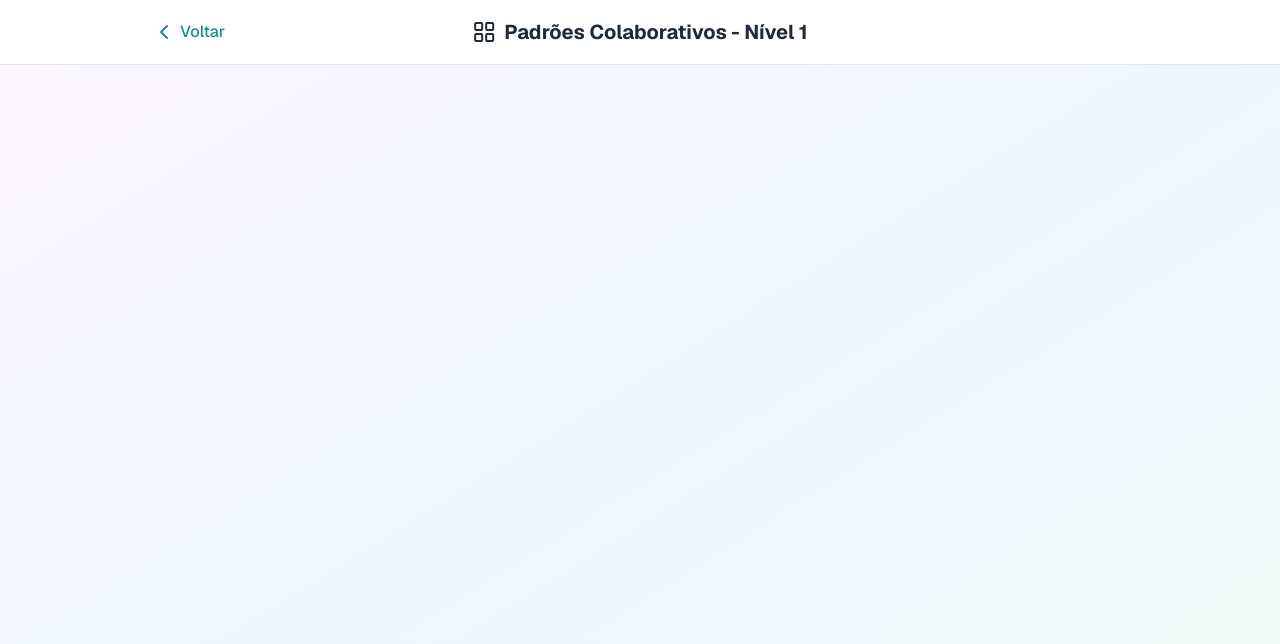
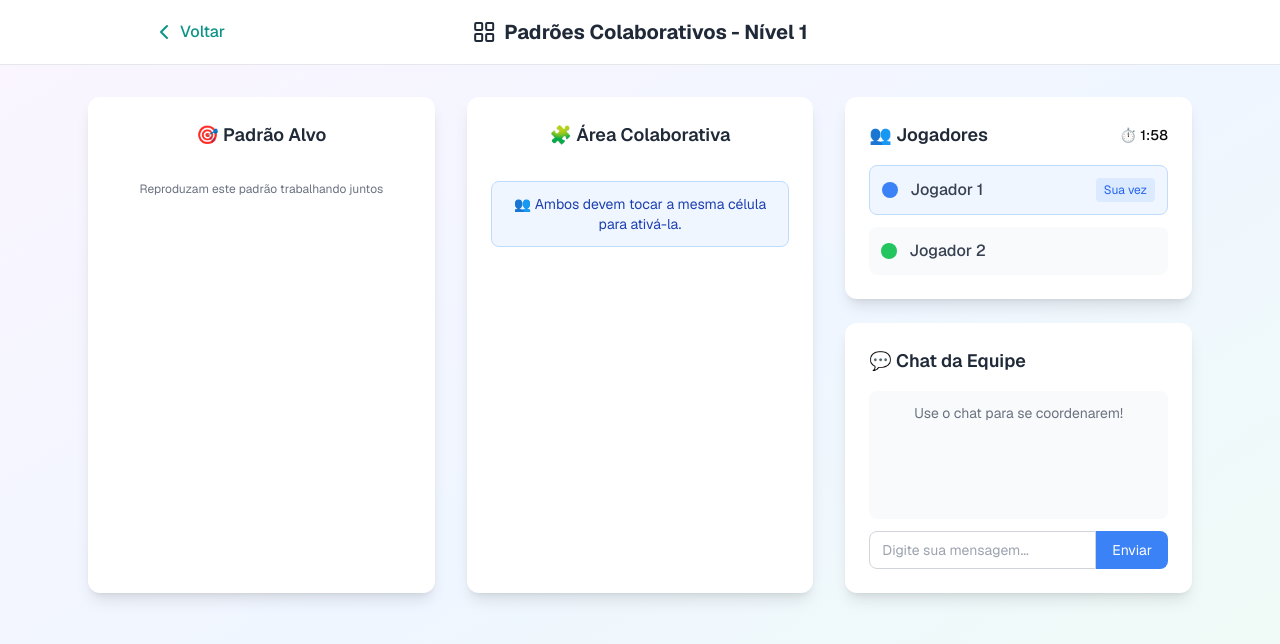
Before and after one commit to ClaudemirWork/teaplus-working, a Next.js app: page /pattern-match-collaborative in a window 1280 px wide. Both pictures are taken after a click on the button "🚀 Iniciar Desafio". Shown: the top 644 px of the page. Built offline with nearby package versions, Linux system fonts and the light colour scheme.

Commit message:
Update page.tsx correção de renderização do jogo padroes colaborativos

```diff
--- a/app/pattern-match-collaborative/page.tsx
+++ b/app/pattern-match-collaborative/page.tsx
@@ -38,95 +38,181 @@ export default function PatternMatchCollaborativePage() {
   const [isTimerActive, setIsTimerActive] = useState(false);
   const [feedback, setFeedback] = useState('');
 
-  // Toda a sua lógica de jogo (initializePlayers, initializePatterns, handlePatternTouch, etc.)
-  // foi 100% PRESERVADA. Eu a omiti aqui para a resposta não ficar gigantesca,
-  // mas ela deve ser mantida no seu arquivo exatamente como estava.
-
-  const initializePlayers = (count: number) => { /* ... sua lógica ... */ };
-  useEffect(() => { initializePlayers(numberOfPlayers); }, [numberOfPlayers]);
   const colors = ['red', 'blue', 'green', 'yellow', 'purple', 'orange'];
   const shapes = ['circle', 'square', 'triangle', 'diamond', 'star', 'heart'];
-  const initializePatterns = () => { /* ... sua lógica ... */ };
-  useEffect(() => { /* ... sua lógica do timer ... */ }, [isTimerActive, gameTimer]);
-  const handlePatternTouch = (patternId: string, playerId: string) => { /* ... sua lógica ... */ };
-  const checkPatternCompletion = () => { /* ... sua lógica ... */ };
-  useEffect(() => { if (gamePhase === 'playing') { initializePatterns(); } }, [currentLevel, gamePhase]);
-  const sendMessage = () => { /* ... sua lógica ... */ };
-  const resetLevel = () => { /* ... sua lógica ... */ };
-  const renderShape = (color: string, shape: string, isActive: boolean) => { /* ... sua lógica ... */ };
 
+  const initializePlayers = (count: number) => {
+    const playerConfigs = [
+      { id: 'player1', name: 'Jogador 1', color: 'blue', isActive: true },
+      { id: 'player2', name: 'Jogador 2', color: 'green', isActive: true },
+      { id: 'player3', name: 'Jogador 3', color: 'purple', isActive: true }
+    ];
+    setPlayers(playerConfigs.slice(0, count));
+    setActivePlayer('player1');
+  };
 
-  // Função de INICIAR o jogo foi mantida
+  useEffect(() => {
+    initializePlayers(numberOfPlayers);
+  }, [numberOfPlayers]);
+
+  const initializePatterns = () => {
+    let gridSize: number;
+    let activePercentage: number;
+    if (numberOfPlayers === 1) {
+      gridSize = Math.min(3 + currentLevel, 5);
+      activePercentage = 0.4 + (currentLevel * 0.1);
+    } else {
+      gridSize = Math.min(2 + currentLevel, 4);
+      activePercentage = 0.3 + (currentLevel * 0.05);
+    }
+    const newPatterns: Pattern[] = [];
+    const newTargetPattern: Pattern[] = [];
+    for (let i = 0; i < gridSize * gridSize; i++) {
+      const colorIndex = Math.floor(Math.random() * Math.min(3 + currentLevel, colors.length));
+      const shapeIndex = currentLevel > 2 ? Math.floor(Math.random() * shapes.length) : 0;
+      const pattern = {
+        id: `pattern-${i}`,
+        color: colors[colorIndex],
+        shape: currentLevel > 2 ? shapes[shapeIndex] : 'circle',
+        active: Math.random() < activePercentage,
+        touchedBy: []
+      };
+      newPatterns.push({ ...pattern, active: false, touchedBy: [] });
+      newTargetPattern.push(pattern);
+    }
+    setPatterns(newPatterns);
+    setTargetPattern(newTargetPattern);
+  };
+
+  useEffect(() => {
+    let interval: NodeJS.Timeout;
+    if (isTimerActive && gameTimer > 0) {
+      interval = setInterval(() => {
+        setGameTimer(prev => prev - 1);
+      }, 1000);
+    } else if (gameTimer === 0) {
+      setFeedback('⏰ Tempo esgotado! Tente novamente.');
+      setTimeout(() => {
+        initializePatterns();
+        const resetTime = numberOfPlayers === 1 ? 90 : 120;
+        setGameTimer(resetTime);
+        setFeedback('');
+      }, 2000);
+    }
+    return () => clearInterval(interval);
+  }, [isTimerActive, gameTimer]);
+
+  const checkPatternCompletion = () => {
+    const isComplete = patterns.every((pattern, index) => pattern.active === targetPattern[index]?.active);
+    if (isComplete) {
+      const levelPoints = currentLevel * (numberOfPlayers === 1 ? 75 : 50);
+      setScore(prev => prev + levelPoints);
+      setCompletedPatterns(prev => prev + 1);
+      setFeedback(`🎉 Padrão completado! +${levelPoints} pontos`);
+      setTimeout(() => {
+        if (currentLevel < 5) {
+          setCurrentLevel(prev => prev + 1);
+          const newTime = numberOfPlayers === 1 ? 90 : 120;
+          setGameTimer(newTime);
+          setFeedback('');
+        } else {
+          setGamePhase('completed');
+          setIsTimerActive(false);
+        }
+      }, 1500);
+    }
+  };
+
+  const handlePatternTouch = (patternId: string, playerId: string) => {
+    setPatterns(prev => prev.map(pattern => {
+      if (pattern.id === patternId) {
+        if (numberOfPlayers === 1) {
+          return { ...pattern, touchedBy: [], active: !pattern.active };
+        } else {
+          const alreadyTouched = pattern.touchedBy.includes(playerId);
+          const newTouchedBy = alreadyTouched ? pattern.touchedBy.filter(id => id !== playerId) : [...pattern.touchedBy, playerId];
+          let shouldActivate = pattern.active;
+          if (numberOfPlayers === 2 && newTouchedBy.length === 2) { shouldActivate = !pattern.active; }
+          if (numberOfPlayers === 3 && newTouchedBy.length >= 2) { shouldActivate = !pattern.active; }
+          return { ...pattern, touchedBy: newTouchedBy, active: shouldActivate };
+        }
+      }
+      return pattern;
+    }));
+    setTimeout(() => checkPatternCompletion(), 100);
+  };
+
+  useEffect(() => {
+    if (gamePhase === 'playing') {
+      initializePatterns();
+    }
+  }, [currentLevel]);
+
   const startGame = () => {
     setGamePhase('playing');
     setIsTimerActive(true);
-    initializePatterns();
+    setCurrentLevel(1);
+    setScore(0);
+    setCompletedPatterns(0);
     setChatMessages([]);
     const initialTime = numberOfPlayers === 1 ? 90 : 120;
     setGameTimer(initialTime);
-    // ... resto da sua função
+    if (numberOfPlayers === 1) { setFeedback('🎯 Clique nas células para reproduzir o padrão alvo!'); }
+    else if (numberOfPlayers === 2) { setFeedback('👥 Ambos devem tocar a mesma célula para ativá-la.'); }
+    else { setFeedback('👥👥👥 Pelo menos 2 jogadores devem tocar para ativar.'); }
+  };
+
+  const sendMessage = () => {
+    if (newMessage.trim()) {
+      const playerName = players.find(p => p.id === activePlayer)?.name;
+      setChatMessages(prev => [...prev, `${playerName}: ${newMessage}`]);
+      setNewMessage('');
+      const currentPlayerIndex = players.findIndex(p => p.id === activePlayer);
+      const nextPlayerIndex = (currentPlayerIndex + 1) % players.length;
+      setActivePlayer(players[nextPlayerIndex].id);
+    }
+  };
+
+  const resetLevel = () => {
+    initializePatterns();
+    const resetTime = numberOfPlayers === 1 ? 90 : 120;
+    setGameTimer(resetTime);
+    setFeedback('');
+    setPatterns(prev => prev.map(p => ({ ...p, active: false, touchedBy: [] })));
+  };
+
+  const renderShape = (color: string, shape: string, isActive: boolean) => {
+    const baseClasses = `w-full h-full transition-all duration-300 ${isActive ? 'scale-110 shadow-lg' : 'scale-100'}`;
+    const colorClasses = { red: isActive ? 'bg-red-500' : 'bg-red-200', blue: isActive ? 'bg-blue-500' : 'bg-blue-200', green: isActive ? 'bg-green-500' : 'bg-green-200', yellow: isActive ? 'bg-yellow-500' : 'bg-yellow-200', purple: isActive ? 'bg-purple-500' : 'bg-purple-200', orange: isActive ? 'bg-orange-500' : 'bg-orange-200' };
+    const shapeClasses = { circle: 'rounded-full', square: 'rounded-lg', triangle: 'rounded-lg transform rotate-45', diamond: 'rounded-lg transform rotate-45', star: 'rounded-full', heart: 'rounded-full' };
+    return <div className={`${baseClasses} ${colorClasses[color as keyof typeof colorClasses]} ${shapeClasses[shape as keyof typeof shapeClasses]}`} />;
   };
 
   if (gamePhase === 'intro') {
-    // TELA INICIAL PADRONIZADA
     return (
       <>
-        <GameHeader
-          title="Padrões Colaborativos"
-          icon={<LayoutGrid className="h-6 w-6" />}
-          showSaveButton={false}
-        />
+        <GameHeader title="Padrões Colaborativos" icon={<LayoutGrid className="h-6 w-6" />} showSaveButton={false} />
         <main className="p-4 sm:p-6 max-w-7xl mx-auto w-full">
           <div className="space-y-6">
             <div className="bg-white rounded-xl shadow-lg p-6 sm:p-8">
               <div className="grid grid-cols-1 md:grid-cols-3 gap-4">
-                <div className="bg-teal-50 border border-teal-200 rounded-lg p-4">
-                  <h3 className="font-semibold text-gray-800 mb-1 flex items-center"><Trophy className="h-5 w-5 mr-2 text-teal-600" /> Objetivo:</h3>
-                  <p className="text-sm text-gray-600">Desenvolver concentração, reconhecimento de padrões e, no modo multi-jogador, aprimorar a coordenação e comunicação em equipe.</p>
-                </div>
-                <div className="bg-blue-50 border border-blue-200 rounded-lg p-4">
-                  <h3 className="font-semibold text-gray-800 mb-1 flex items-center"><Gamepad2 className="h-5 w-5 mr-2 text-blue-600" /> Como Jogar:</h3>
-                  <ul className="list-disc list-inside text-sm text-gray-600 space-y-1">
-                    <li>Escolha o modo: Individual ou Colaborativo.</li>
-                    <li>Observe o "Padrão Alvo" à esquerda.</li>
-                    <li>Clique nas células da "Área Colaborativa" para recriar o padrão.</li>
-                    <li>Comuniquem-se pelo chat para coordenar as ações!</li>
-                  </ul>
-                </div>
-                <div className="bg-green-50 border border-green-200 rounded-lg p-4">
-                  <h3 className="font-semibold text-gray-800 mb-1">⭐ Regras:</h3>
-                  <p className="text-sm text-gray-600">
-                    <strong>1 Jogador:</strong> Clique para ativar/desativar a célula.
-                    <strong>2 Jogadores:</strong> Ambos precisam tocar para ativar.
-                    <strong>3 Jogadores:</strong> Pelo menos 2 precisam tocar.
-                  </p>
-                </div>
+                <div className="bg-teal-50 border border-teal-200 rounded-lg p-4"><h3 className="font-semibold text-gray-800 mb-1 flex items-center"><Trophy className="h-5 w-5 mr-2 text-teal-600" /> Objetivo:</h3><p className="text-sm text-gray-600">Desenvolver concentração, reconhecimento de padrões e, no modo multi-jogador, aprimorar a coordenação e comunicação em equipe.</p></div>
+                <div className="bg-blue-50 border border-blue-200 rounded-lg p-4"><h3 className="font-semibold text-gray-800 mb-1 flex items-center"><Gamepad2 className="h-5 w-5 mr-2 text-blue-600" /> Como Jogar:</h3><ul className="list-disc list-inside text-sm text-gray-600 space-y-1"><li>Escolha o modo: Individual ou Colaborativo.</li><li>Observe o "Padrão Alvo".</li><li>Clique/toque nas células da "Área Colaborativa" para recriar o padrão.</li><li>Comuniquem-se pelo chat para coordenar!</li></ul></div>
+                <div className="bg-green-50 border border-green-200 rounded-lg p-4"><h3 className="font-semibold text-gray-800 mb-1">⭐ Regras:</h3><p className="text-sm text-gray-600"><strong>1 Jogador:</strong> Clique para ativar/desativar.<br/><strong>2 Jogadores:</strong> Ambos precisam tocar.<br/><strong>3 Jogadores:</strong> Pelo menos 2 precisam tocar.</p></div>
               </div>
             </div>
-
-            {/* Bloco de Configuração de Jogadores (mantido do original) */}
             <div className="bg-white rounded-xl shadow-lg p-6">
               <div className="flex items-center justify-between">
                 <h2 className="text-lg font-bold text-gray-800">Selecione o Modo de Jogo</h2>
-                <select
-                  value={numberOfPlayers}
-                  onChange={(e) => setNumberOfPlayers(parseInt(e.target.value))}
-                  className="bg-gray-50 border border-gray-300 rounded-lg px-3 py-2 text-sm focus:outline-none focus:ring-2 focus:ring-blue-500"
-                >
+                <select value={numberOfPlayers} onChange={(e) => setNumberOfPlayers(parseInt(e.target.value))} className="bg-gray-50 border border-gray-300 rounded-lg px-3 py-2 text-sm focus:outline-none focus:ring-2 focus:ring-blue-500">
                   <option value={1}>1 Jogador (Individual)</option>
                   <option value={2}>2 Jogadores (Colaborativo)</option>
                   <option value={3}>3 Jogadores (Colaborativo)</option>
                 </select>
               </div>
             </div>
-
             <div className="text-center pt-4">
-              <button
-                onClick={startGame}
-                className="bg-blue-500 hover:bg-blue-600 text-white font-bold py-4 px-8 rounded-full text-lg transition-transform transform hover:scale-105 shadow-lg"
-              >
-                🚀 Iniciar Desafio
-              </button>
+              <button onClick={startGame} className="bg-blue-500 hover:bg-blue-600 text-white font-bold py-4 px-8 rounded-full text-lg transition-transform transform hover:scale-105 shadow-lg">🚀 Iniciar Desafio</button>
             </div>
           </div>
         </main>
@@ -135,13 +221,9 @@ export default function PatternMatchCollaborativePage() {
   }
 
   if (gamePhase === 'completed') {
-    // TELA DE CONCLUSÃO (mantida a sua, que é ótima)
     return (
       <>
-        <GameHeader
-          title="Padrões Colaborativos"
-          icon={<LayoutGrid className="h-6 w-6" />}
-        />
+        <GameHeader title="Padrões Colaborativos" icon={<LayoutGrid className="h-6 w-6" />} />
         <div className="min-h-screen bg-gradient-to-br from-green-50 via-blue-50 to-purple-50 flex items-center justify-center">
           <div className="bg-white rounded-2xl shadow-2xl p-8 max-w-md w-full mx-4 text-center">
             <div className="text-6xl mb-4">🏆</div>
@@ -151,11 +233,8 @@ export default function PatternMatchCollaborativePage() {
               <p className="text-lg font-semibold">Pontuação Final: {score} pontos</p>
               <p className="text-sm">Padrões Completados: {completedPatterns}</p>
             </div>
-            {/* O GameHeader já tem o botão de voltar, mas podemos adicionar um botão de jogar novamente */}
-            <button
-                onClick={() => setGamePhase('intro')}
-                className="w-full mt-4 rounded-2xl bg-gradient-to-r from-blue-500 to-purple-600 px-8 py-4 text-lg font-semibold text-white transition-all hover:shadow-lg">
-                🔄 Jogar Novamente
+            <button onClick={() => { setGamePhase('intro'); setScore(0); setCompletedPatterns(0); setCurrentLevel(1); }} className="w-full mt-4 rounded-2xl bg-gradient-to-r from-blue-500 to-purple-600 px-8 py-4 text-lg font-semibold text-white transition-all hover:shadow-lg">
+              🔄 Jogar Novamente
             </button>
           </div>
         </div>
@@ -163,21 +242,74 @@ export default function PatternMatchCollaborativePage() {
     );
   }
 
-  // TELA DO JOGO (lógica e layout principal preservados)
+  // TELA DO JOGO
   const gridSize = numberOfPlayers === 1 ? Math.min(3 + currentLevel, 5) : Math.min(2 + currentLevel, 4);
   const gridCols = { 2: 'grid-cols-2', 3: 'grid-cols-3', 4: 'grid-cols-4', 5: 'grid-cols-5' };
 
   return (
     <>
-      <GameHeader
-        title={`Padrões Colaborativos - Nível ${currentLevel}`}
-        icon={<LayoutGrid className="h-6 w-6" />}
-      />
+      <GameHeader title={`Padrões Colaborativos - Nível ${currentLevel}`} icon={<LayoutGrid className="h-6 w-6" />} />
       <div className="min-h-screen bg-gradient-to-br from-purple-50 via-blue-50 to-green-50">
+        {/* ### INÍCIO DO BLOCO DE CÓDIGO RESTAURADO ### */}
         <main className="max-w-6xl mx-auto px-6 py-8">
-          {/* O seu layout de jogo com 3 colunas foi preservado aqui */}
-          {/* ... (todo o seu JSX da tela 'playing') ... */}
+            <div className="grid lg:grid-cols-3 gap-8">
+                <div className="bg-white rounded-xl shadow-lg p-6 lg:order-2">
+                    <h3 className="text-lg font-semibold text-gray-800 mb-4 text-center">🧩 Área Colaborativa</h3>
+                    <div className={`grid ${gridCols[gridSize as keyof typeof gridCols]} gap-2 max-w-80 mx-auto mb-4`}>
+                        {patterns.map((pattern, index) => (
+                            <button key={pattern.id} onClick={() => handlePatternTouch(pattern.id, activePlayer)} className={`relative aspect-square border-2 rounded-lg flex items-center justify-center p-2 transition-all duration-200 ${pattern.touchedBy.length > 0 ? 'border-yellow-400 bg-yellow-50' : 'border-gray-300 hover:border-blue-400'}`}>
+                                {renderShape(pattern.color, pattern.shape, pattern.active)}
+                                {numberOfPlayers > 1 && (
+                                    <div className="absolute -top-1 -right-1 flex">
+                                        {pattern.touchedBy.includes('player1') && (<div className="w-3 h-3 bg-blue-500 rounded-full border border-white"></div>)}
+                                        {pattern.touchedBy.includes('player2') && (<div className="w-3 h-3 bg-green-500 rounded-full border border-white -ml-1"></div>)}
+                                        {pattern.touchedBy.includes('player3') && (<div className="w-3 h-3 bg-purple-500 rounded-full border border-white -ml-1"></div>)}
+                                    </div>
+                                )}
+                            </button>
+                        ))}
+                    </div>
+                    {feedback && (<div className="bg-blue-50 border border-blue-200 rounded-lg p-3 text-center text-blue-800 text-sm">{feedback}</div>)}
+                </div>
+
+                <div className="bg-white rounded-xl shadow-lg p-6 lg:order-1">
+                    <h3 className="text-lg font-semibold text-gray-800 mb-4 text-center">🎯 Padrão Alvo</h3>
+                    <div className={`grid ${gridCols[gridSize as keyof typeof gridCols]} gap-2 max-w-80 mx-auto`}>
+                        {targetPattern.map((pattern, index) => (<div key={`target-${index}`} className="aspect-square border-2 border-gray-200 rounded-lg flex items-center justify-center p-2">{renderShape(pattern.color, pattern.shape, pattern.active)}</div>))}
+                    </div>
+                    <p className="text-xs text-gray-500 text-center mt-4">Reproduzam este padrão trabalhando juntos</p>
+                </div>
+
+                <div className="space-y-6 lg:order-3">
+                    <div className="bg-white rounded-xl shadow-lg p-6">
+                        <div className="flex items-center justify-between mb-4">
+                            <h3 className="text-lg font-semibold text-gray-800">👥 Jogadores</h3>
+                            <div className="text-sm font-medium">⏱️ {Math.floor(gameTimer / 60)}:{(gameTimer % 60).toString().padStart(2, '0')}</div>
+                        </div>
+                        <div className="space-y-3">
+                            {players.map(player => (
+                                <div key={player.id} className={`flex items-center p-3 rounded-lg ${activePlayer === player.id ? 'bg-blue-50 border border-blue-200' : 'bg-gray-50'}`}>
+                                    <div className={`w-4 h-4 rounded-full mr-3 ${player.color === 'blue' ? 'bg-blue-500' : player.color === 'green' ? 'bg-green-500' : 'bg-purple-500'}`}></div>
+                                    <span className="font-medium text-gray-700">{player.name}</span>
+                                    {activePlayer === player.id && numberOfPlayers > 1 && (<span className="ml-auto text-xs bg-blue-100 text-blue-600 px-2 py-1 rounded">Sua vez</span>)}
+                                </div>
+                            ))}
+                        </div>
+                    </div>
+                    <div className="bg-white rounded-xl shadow-lg p-6">
+                        <h3 className="text-lg font-semibold text-gray-800 mb-4">💬 Chat da Equipe</h3>
+                        <div className="bg-gray-50 rounded-lg p-3 h-32 overflow-y-auto mb-3 text-sm">
+                            {chatMessages.length === 0 ? (<p className="text-gray-500 text-center">Use o chat para se coordenarem!</p>) : (chatMessages.map((msg, index) => (<p key={index} className="mb-1 text-gray-700">{msg}</p>)))}
+                        </div>
+                        <div className="flex">
+                            <input type="text" value={newMessage} onChange={(e) => setNewMessage(e.target.value)} onKeyPress={(e) => e.key === 'Enter' && sendMessage()} placeholder="Digite sua mensagem..." className="flex-1 px-3 py-2 border border-gray-300 rounded-l-lg text-sm focus:outline-none focus:ring-2 focus:ring-blue-500" />
+                            <button onClick={sendMessage} className="bg-blue-500 text-white px-4 py-2 rounded-r-lg text-sm hover:bg-blue-600 transition-colors">Enviar</button>
+                        </div>
+                    </div>
+                </div>
+            </div>
         </main>
+        {/* ### FIM DO BLOCO DE CÓDIGO RESTAURADO ### */}
       </div>
     </>
   );
```
